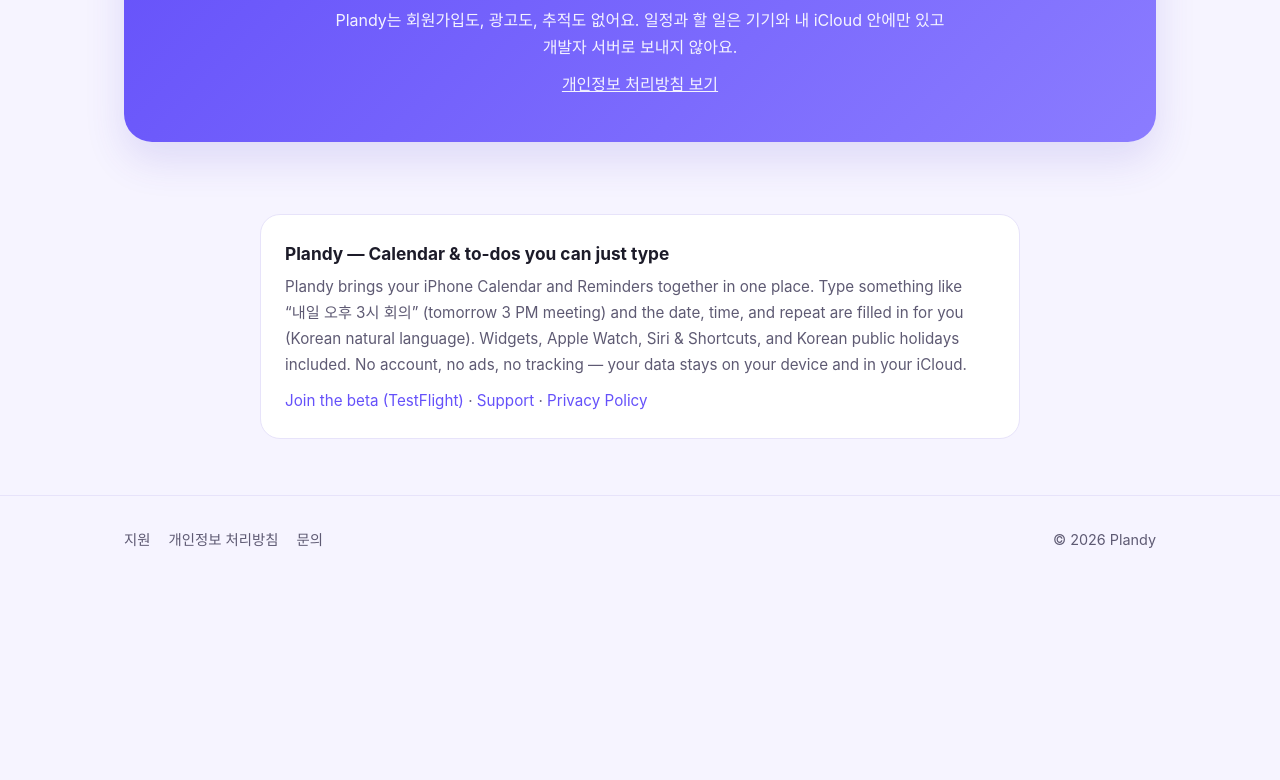
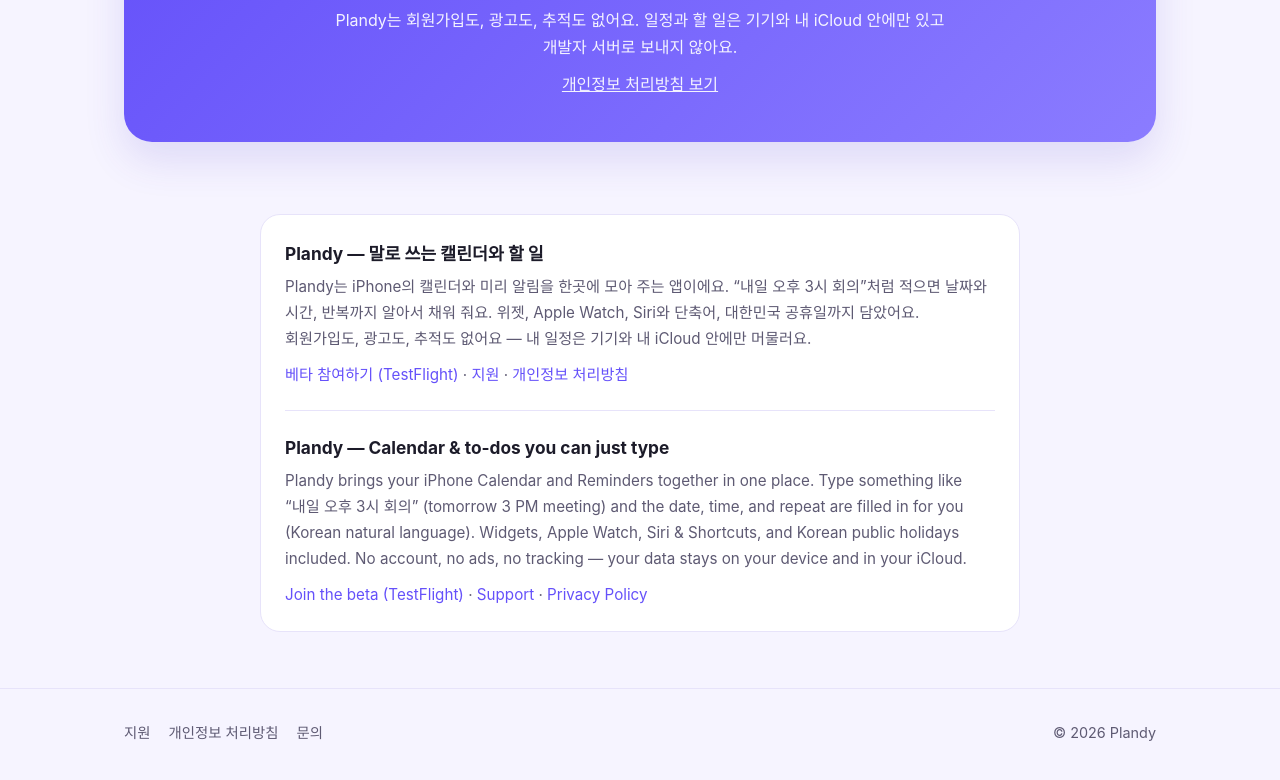
Before and after one commit to pebblolab/plandy-docs, a plain HTML site: page index.html in a window 1280 px wide. Shown: the part 4066-4846 px from the top of the page. Before the commit the page ends 4666 px from the top, so only its background shows below. Drawn offline with Linux system fonts and the light colour scheme.

Commit message:
아래쪽 소개 상자에 한국어 요약 추가 (영어 위에)

```diff
--- a/index.html
+++ b/index.html
@@ -252,12 +252,18 @@
   </div>
 </section>
 
-<section class="en" lang="en">
+<section class="en">
   <div class="wrap">
     <div class="card">
+      <h3 style="margin-top:0">Plandy — 말로 쓰는 캘린더와 할 일</h3>
+      <p>Plandy는 iPhone의 캘린더와 미리 알림을 한곳에 모아 주는 앱이에요. “내일 오후 3시 회의”처럼 적으면 날짜와 시간, 반복까지 알아서 채워 줘요. 위젯, Apple Watch, Siri와 단축어, 대한민국 공휴일까지 담았어요. 회원가입도, 광고도, 추적도 없어요 — 내 일정은 기기와 내 iCloud 안에만 머물러요.</p>
+      <p style="margin-top:10px"><a href="https://testflight.apple.com/join/2M2Mc3j3">베타 참여하기 (TestFlight)</a> · <a href="support/">지원</a> · <a href="privacy/">개인정보 처리방침</a></p>
+      <hr style="border:none;border-top:1px solid var(--line);margin:22px 0">
+      <div lang="en">
       <h3 style="margin-top:0">Plandy — Calendar &amp; to-dos you can just type</h3>
       <p>Plandy brings your iPhone Calendar and Reminders together in one place. Type something like “내일 오후 3시 회의” (tomorrow 3 PM meeting) and the date, time, and repeat are filled in for you (Korean natural language). Widgets, Apple Watch, Siri &amp; Shortcuts, and Korean public holidays included. No account, no ads, no tracking — your data stays on your device and in your iCloud.</p>
       <p style="margin-top:10px"><a href="https://testflight.apple.com/join/2M2Mc3j3">Join the beta (TestFlight)</a> · <a href="support/#en">Support</a> · <a href="privacy/#en">Privacy Policy</a></p>
+      </div>
     </div>
   </div>
 </section>
```
